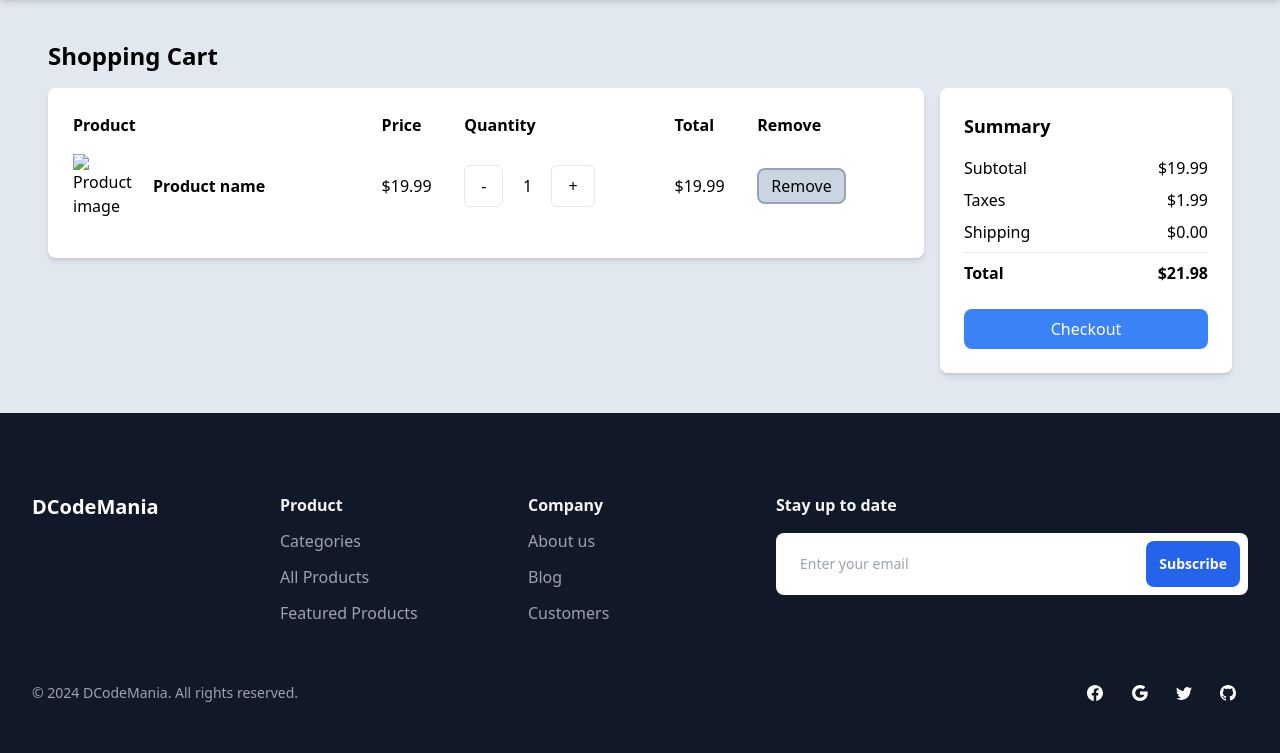
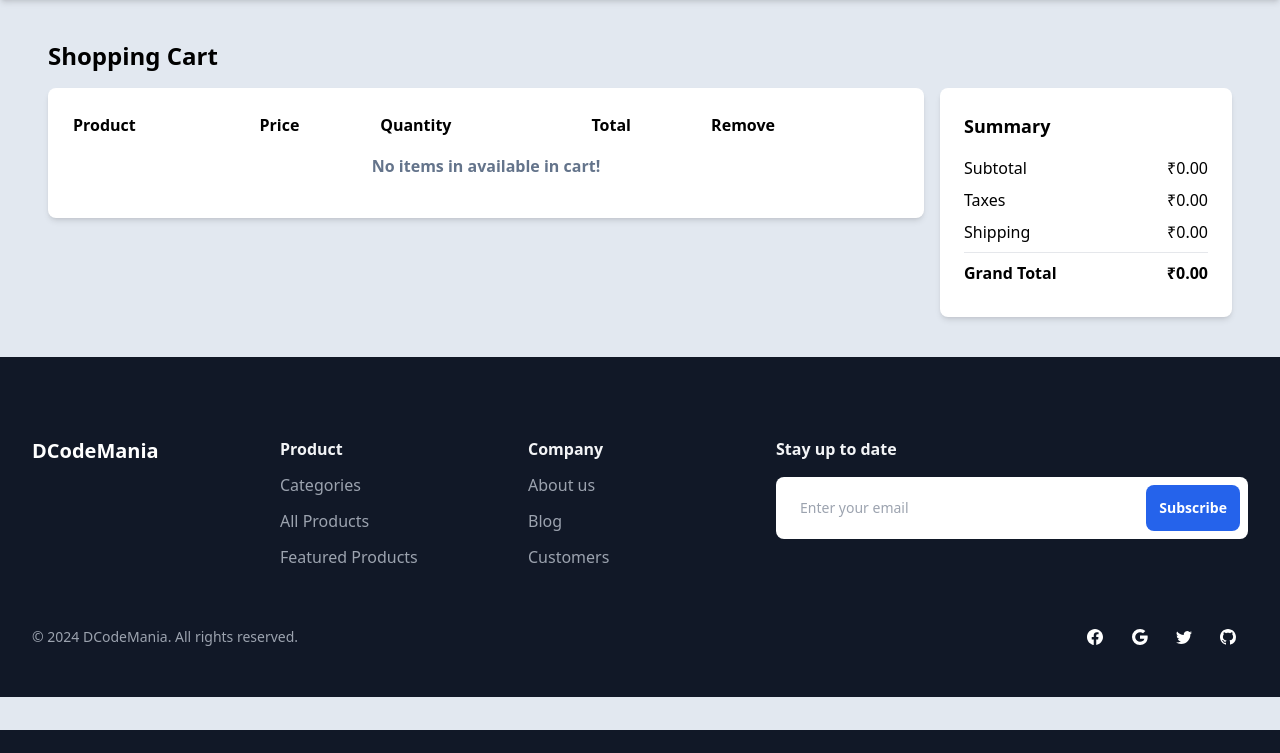
Before and after one commit to arcebal/E-commerce, a Laravel app: page /cart in a window 1280 px wide. Shown: the part 70-823 px from the top of the page. After the commit the page ends 800 px from the top, so only its background shows below. Run offline with Laravel 10, Linux system fonts and the light colour scheme; style sheets or scripts are compiled from the project's sources; some libraries are stand-ins or nearby versions.

Commit message:
Chapter 18 E-commerce

```diff
--- a/app/Helpers/CartManagement.php
+++ b/app/Helpers/CartManagement.php
@@ -31,6 +31,39 @@
                 'name' => $product->name,
                 'image' => $product->images[0],
                 'quantity' => 1,
+                'unit_amount' => $product->price,
+                'total_amount' => $product->price
+            ];
+        }
+    }
+    self::addCartItemsToCookie($cart_items);
+    return count ($cart_items);
+}
+
+// add item to cart with qty
+    static public function addItemToCartWithQty($product_id, $qty) {
+    $cart_items = self::getCartItemsFromCookie();
+
+    $existing_item = null;
+
+    foreach ($cart_items as $key => $item) {
+        if ($item['product_id'] == $product_id) {
+            $existing_item = $key;
+            break;
+        }
+    }
+
+    if ($existing_item !== null) {
+        $cart_items[$existing_item]['quantity'] = $qty = 1;
+        $cart_items[$existing_item]['total_amount'] = $cart_items[$existing_item]['quantity'] * $cart_items[$existing_item]['unit_amount'];
+    } else {
+        $product = Product::where('id', $product_id)->first(['id', 'name', 'price', 'images']);
+        if ($product) {
+            $cart_items[] = [
+                'product_id' => $product_id,
+                'name' => $product->name,
+                'image' => $product->images[0],
+                'quantity' => $qty,
                 'unit_amount' => $product->price,
                 'total_amount' => $product->price
             ];
--- a/app/Livewire/CartPage.php
+++ b/app/Livewire/CartPage.php
@@ -2,10 +2,43 @@
 
 namespace App\Livewire;
 
+use Livewire\Attributes\Title;
 use Livewire\Component;
+use App\Helpers\CartManagement;
+use App\Livewire\Partials\Navbar;
 
+#[Title('Cart- CeballosCodeMania')]
 class CartPage extends Component
 {
+    public $cart_items = [];
+    public $grand_total;
+
+    public function mount()
+    {
+        $this->cart_items = CartManagement::getCartItemsFromCookie();
+        $this->grand_total = CartManagement::calculateGrandTotal($this->cart_items);
+    }
+
+    public function removeItem($product_id)
+    {
+        $this->cart_items = CartManagement::removeCartItem($product_id);
+        $this->grand_total = CartManagement::calculateGrandTotal($this->cart_items);
+
+        $this->dispatch('update-cart-count');
+    }
+
+    public function increaseQty($product_id)
+    {
+        $this->cart_items = CartManagement::incrementQuantityToCartItem($product_id);
+        $this->grand_total = CartManagement::calculateGrandTotal($this->cart_items);
+    }
+
+    public function decreaseQty($product_id)
+    {
+        $this->cart_items = CartManagement::decrementQuantityToCartItem($product_id);
+        $this->grand_total = CartManagement::calculateGrandTotal($this->cart_items);
+    }
+
     public function render()
     {
         return view('livewire.cart-page');
--- a/app/Livewire/Partials/Navbar.php
+++ b/app/Livewire/Partials/Navbar.php
@@ -18,10 +18,11 @@
 
 
     #[On('update-cart-count')]
-    public function updateCartCount($total)
-    {
-        $this->total_count = $total;
-    }
+public function updateCartCount()
+{
+    $this->total_count = count(CartManagement::getCartItemsFromCookie());
+}
+
 
     public function render()
     {
--- a/app/Livewire/ProductDetailPage.php
+++ b/app/Livewire/ProductDetailPage.php
@@ -30,7 +30,7 @@
 
     public function addToCart($product_id)
     {
-        $total_count = CartManagement::addItemToCart($product_id);
+        $total_count = CartManagement::addItemToCartWithQty($product_id, $this->quantity);
 
         // Force update to navbar
         $this->dispatch('update-cart-count', total: $total_count);
--- a/resources/views/livewire/cart-page.blade.php
+++ b/resources/views/livewire/cart-page.blade.php
@@ -15,24 +15,42 @@
               </tr>
             </thead>
             <tbody>
-              <tr>
+
+              @forelse ($cart_items as $item)
+                <tr wire:key='{{ $item['product_id'] }}'>
                 <td class="py-4">
                   <div class="flex items-center">
-                    <img class="h-16 w-16 mr-4" src="https://via.placeholder.com/150" alt="Product image">
-                    <span class="font-semibold">Product name</span>
+                    <img class="h-16 w-16 mr-4" src="{{ url('storage', $item['image']) }}" alt="{{ $item['name'] }}">
+                    <span class="font-semibold">{{ $item['name'] }}</span>
                   </div>
                 </td>
-                <td class="py-4">$19.99</td>
+                <td class="py-4">
+                  ₹{{ number_format($item['unit_amount'], 2) }}
+                </td>
                 <td class="py-4">
                   <div class="flex items-center">
-                    <button class="border rounded-md py-2 px-4 mr-2">-</button>
-                    <span class="text-center w-8">1</span>
-                    <button class="border rounded-md py-2 px-4 ml-2">+</button>
+                    <button wire:click='decreaseQty( {{ $item['product_id'] }} )' class="border rounded-md py-2 px-4 mr-2">-</button>
+                    <span class="text-center w-8">{{ $item['quantity'] }}</span>
+                    <button wire:click='increaseQty( {{ $item['product_id'] }} )' class="border rounded-md py-2 px-4 ml-2">+</button>
                   </div>
                 </td>
-                <td class="py-4">$19.99</td>
-                <td><button class="bg-slate-300 border-2 border-slate-400 rounded-lg px-3 py-1 hover:bg-red-500 hover:text-white hover:border-red-700">Remove</button></td>
+                <td class="py-4">
+                  ₹{{ number_format($item['total_amount'], 2) }}
+                </td>
+                <td>
+                  <button wire:click='removeItem({{ $item['product_id'] }})' class="bg-slate-300 border-2 border-slate-400 rounded-lg px-3 py-1 hover:bg-red-500 hover:text-white hover:border-red-700">
+                    <span wire:loading.remove wire:target='removeItem({{ $item['product_id'] }})'>REMOVE</span> <span wire:loading wire:target='removeItem({{ $item['product_id'] }})'>REMOVING...</span> </button>
+                </td>
               </tr>
+              @empty
+              <tr>
+                <td colspan="5" class="text-center py-4 texy-4xl font-semibold text-slate-500">
+                  No items in available in cart!
+                </td>
+              </tr>
+              @endforelse
+
+
               <!-- More product rows -->
             </tbody>
           </table>
@@ -43,22 +61,24 @@
           <h2 class="text-lg font-semibold mb-4">Summary</h2>
           <div class="flex justify-between mb-2">
             <span>Subtotal</span>
-            <span>$19.99</span>
+            <span> {{ Number::currency($grand_total, 'INR') }} </span>
           </div>
           <div class="flex justify-between mb-2">
             <span>Taxes</span>
-            <span>$1.99</span>
+            <span> {{ Number::currency(0, 'INR') }} </span>
           </div>
           <div class="flex justify-between mb-2">
             <span>Shipping</span>
-            <span>$0.00</span>
+            <span> {{ Number::currency(0, 'INR') }} </span>
           </div>
           <hr class="my-2">
           <div class="flex justify-between mb-2">
-            <span class="font-semibold">Total</span>
-            <span class="font-semibold">$21.98</span>
+            <span class="font-semibold">Grand Total</span>
+            <span class="font-semibold"> {{ Number::currency($grand_total, 'INR') }} </span>
           </div>
-          <button class="bg-blue-500 text-white py-2 px-4 rounded-lg mt-4 w-full">Checkout</button>
+          @if ($cart_items)
+            <button class="bg-blue-500 text-white py-2 px-4 rounded-lg mt-4 w-full">Checkout</button>
+          @endif
         </div>
       </div>
     </div>
--- a/resources/views/livewire/product-detail-page.blade.php
+++ b/resources/views/livewire/product-detail-page.blade.php
@@ -79,7 +79,7 @@
             <div class="flex flex-wrap items-center gap-4">
               <button wire:click="addToCart({{ $product->id }})"
                       class="w-full p-4 bg-blue-500 rounded-md lg:w-2/5 text-gray-50 hover:bg-blue-600">
-                <span wire:loading.remove> Add to cart </span> <span wire:loading> Adding... </span>
+                <span wire:loading.remove wire:target='addToCart({{ $product->id }})'> Add to cart </span> <span wire:loading wire:target='addToCart({{ $product->id }})'> Adding... </span>
               </button>
             </div>
 
--- a/resources/views/livewire/products-page.blade.php
+++ b/resources/views/livewire/products-page.blade.php
@@ -110,7 +110,7 @@
                   <a wire:click.prevent='addToCart({{ $product->id }})' href="#" class="text-gray-500 flex items-center space-x-2 dark:text-gray-400 hover:text-red-500 dark:hover:text-red-300">
                     <svg xmlns="http://www.w3.org/2000/svg" width="16" height="16" fill="currentColor" class="w-4 h-4 bi bi-cart3 " viewBox="0 0 16 16">
                       <path d="M0 1.5A.5.5 0 0 1 .5 1H2a.5.5 0 0 1 .485.379L2.89 3H14.5a.5.5 0 0 1 .49.598l-1 5a.5.5 0 0 1-.465.401l-9.397.472L4.415 11H13a.5.5 0 0 1 0 1H4a.5.5 0 0 1-.491-.408L2.01 3.607 1.61 2H.5a.5.5 0 0 1-.5-.5zM3.102 4l.84 4.479 9.144-.459L13.89 4H3.102zM5 12a2 2 0 1 0 0 4 2 2 0 0 0 0-4zm7 0a2 2 0 1 0 0 4 2 2 0 0 0 0-4zm-7 1a1 1 0 1 1 0 2 1 1 0 0 1 0-2zm7 0a1 1 0 1 1 0 2 1 1 0 0 1 0-2z"></path>
-                    </svg><span wire:loading.remove>Add to Cart</span> <span wire:loading> Adding....</span>
+                    </svg><span wire:loading.remove wire:target='addToCart({{ $product->id }})'>Add to Cart</span> <span wire:loading wire:target='addToCart({{ $product->id }})'> Adding....</span>
                   </a>
 
                 </div>
```
